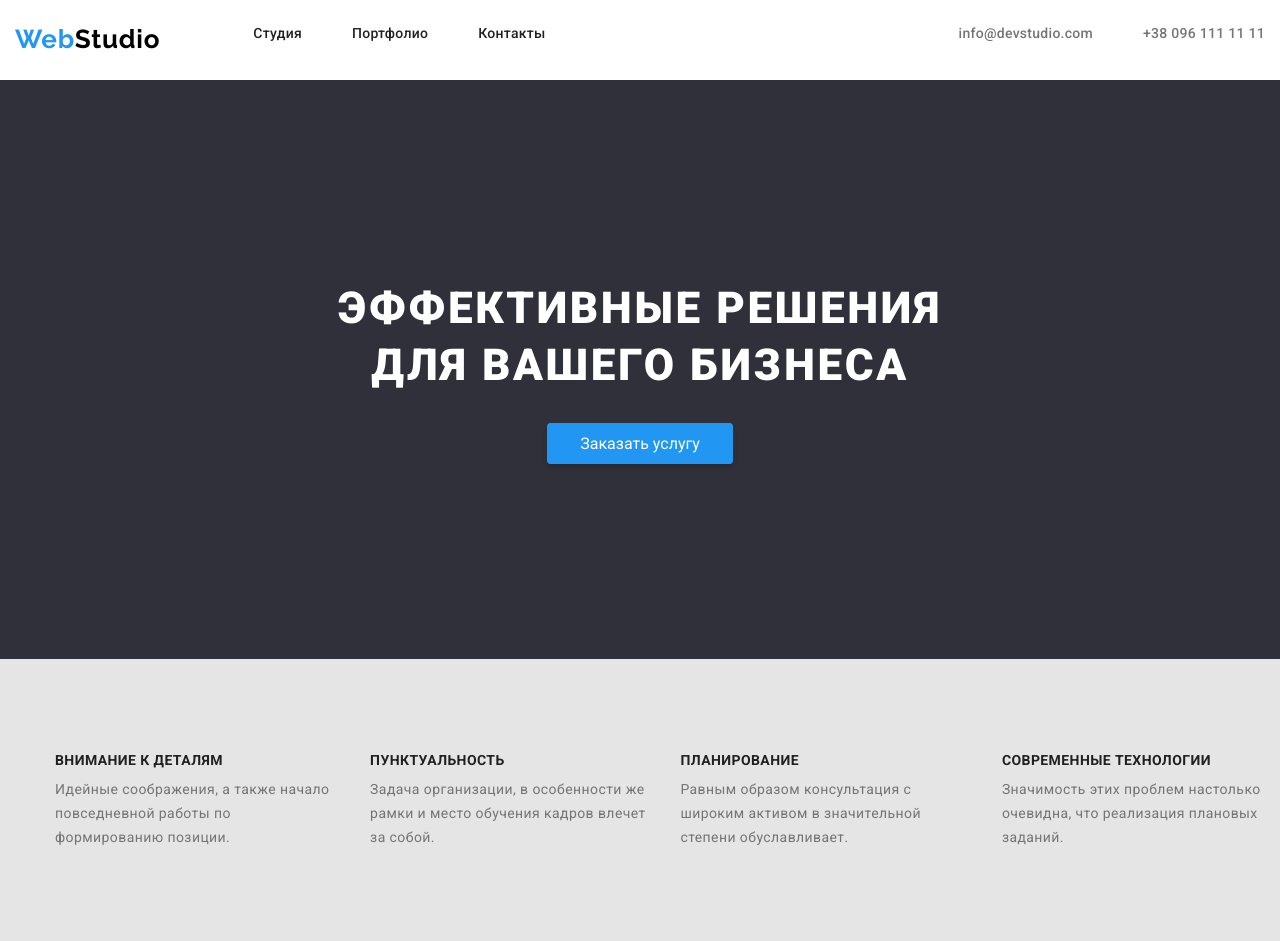
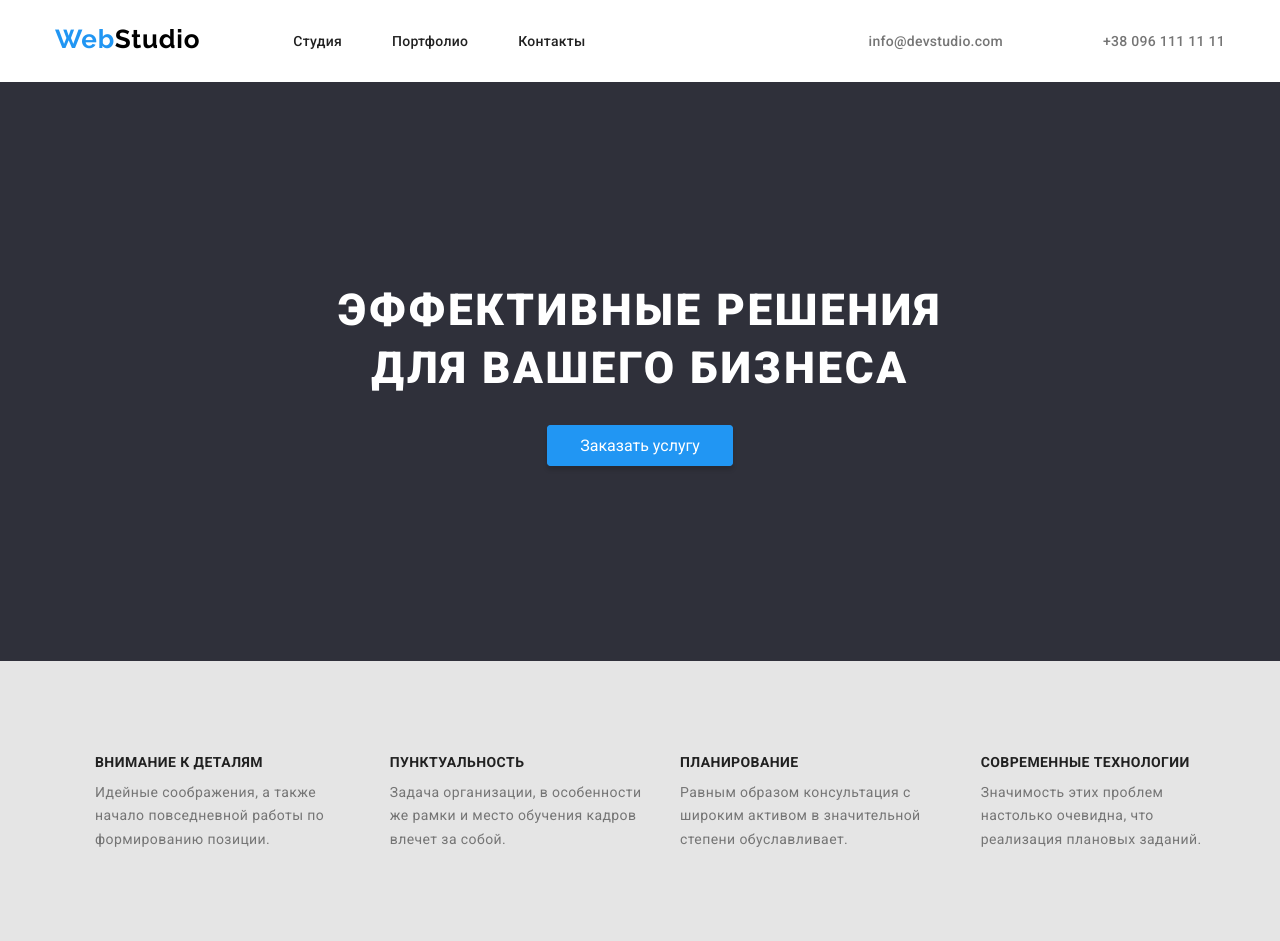
Before and after one commit to Ekaterina1402/goit-markup-hw-03, a plain HTML site: page index.html in a window 1280 px wide. Shown: the top 941 px of the page. Drawn offline with Linux system fonts and the light colour scheme.

Commit message:
Добавляет заключительные изменения

```diff
--- a/css/styles.css
+++ b/css/styles.css
@@ -23,7 +23,7 @@ ul {
 }
 
 .container {
-  width: 1200;
+  width: 1200px;
   padding-left: 15px;
   padding-right: 15px;
   margin-right: auto;
@@ -46,13 +46,13 @@ ul {
   vertical-align: top;
 }
 .content-box:not(:last-child) {
-  margin-right: 30px;
+  margin-right: 0px;
 }
 
 /* Стили для index.html */ /* Top line */
 .top-line {
-  padding-top: 24px;
-  padding-bottom: 25px;
+  /*padding-top: 24px;
+  padding-bottom: 25px;*/
   align-items: center;
   background-color: var(--accent-color);
   color: var(--accent-color);
@@ -64,6 +64,8 @@ ul {
 
 /* logo */
 .logo {
+  padding-top: 24px;
+  padding-bottom: 25px;
   margin-right: 93px;
   color: var(--black-color);
   text-decoration: none;
@@ -203,6 +205,10 @@ ul {
 .item:not(:last-child) {
   margin-right: 50px;
 }
+.item {
+  padding-top: 32px;
+  padding-bottom: 32px;
+}
 
 /* Features */
 .features {
@@ -235,6 +241,16 @@ ul {
   font-size: 14px;
   line-height: 1.7;
   letter-spacing: 0.03em;
+}
+
+.features-box {
+  width: calc(1 / 3 (100%- (30px) * 4));
+  margin-bottom: 0px;
+  margin-left: 0;
+  vertical-align: top;
+}
+.features-box:not(:last-child) {
+  margin-right: 30px;
 }
 
 .hidetitle {
@@ -472,6 +488,7 @@ ul {
 
 .projects-list {
   margin: 0;
+  padding-left: 0;
 }
 
 .projects-link {
--- a/index.html
+++ b/index.html
@@ -33,12 +33,12 @@
 
         <address>
           <ul class="addr-links list">
-            <li>
+            <li class="item">
               <a href="mailto:info@devstudio.com" class="link mail"
                 >info@devstudio.com</a
               >
             </li>
-            <li>
+            <li class="item">
               <a href="tel.:+380961111111" class="link">+38 096 111 11 11</a>
             </li>
           </ul>
@@ -63,8 +63,8 @@
       <section class="section features">
         <div class="container flexbox">
           <h2 class="hidetitle">Наши особенности</h2>
-          <ul class="features-list flexbox content-box">
-            <li class="content-box">
+          <ul class="features-list flexbox features-box">
+            <li class="features-box">
               <h3 class="title">Внимание к деталям</h3>
               <p class="text">
                 Идейные соображения, а также начало повседневной работы по
@@ -72,7 +72,7 @@
               </p>
             </li>
 
-            <li class="content-box">
+            <li class="features-box">
               <h3 class="title">Пунктуальность</h3>
               <p class="text">
                 Задача организации, в особенности же рамки и место обучения
@@ -80,7 +80,7 @@
               </p>
             </li>
 
-            <li class="content-box">
+            <li class="features-box">
               <h3 class="title">Планирование</h3>
               <p class="text">
                 Равным образом консультация с широким активом в значительной
@@ -88,7 +88,7 @@
               </p>
             </li>
 
-            <li class="content-box">
+            <li class="features-box">
               <h3 class="title">Современные технологии</h3>
               <p class="text">
                 Значимость этих проблем настолько очевидна, что реализация
```
Also changed, not shown: portfolio.html (+2 -2 lines), images/img22.jpg.
